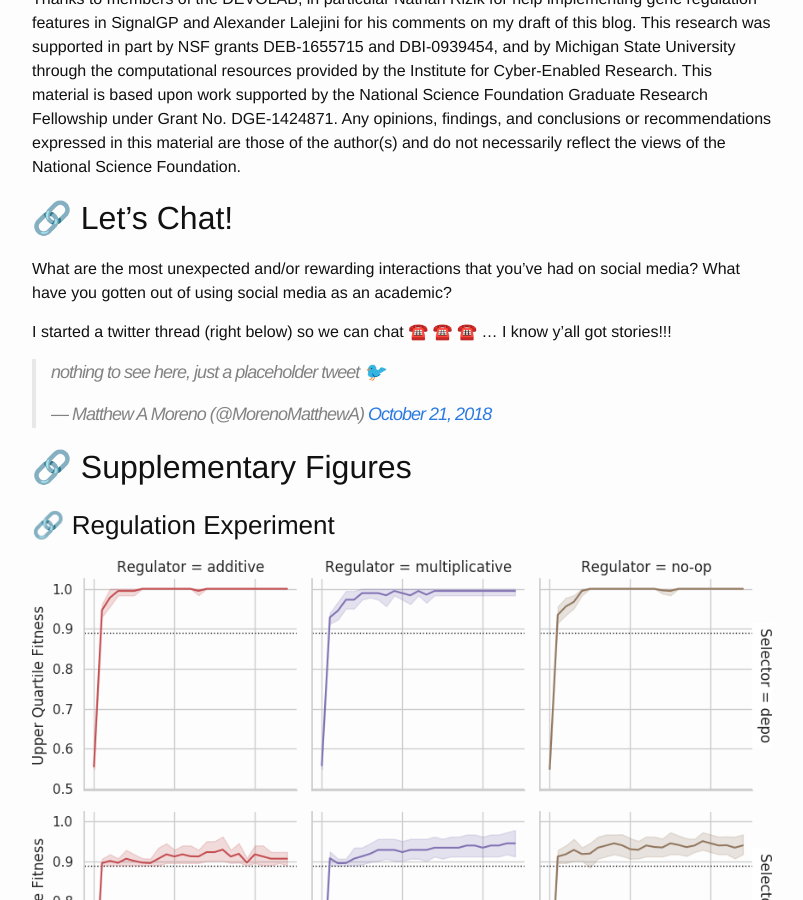
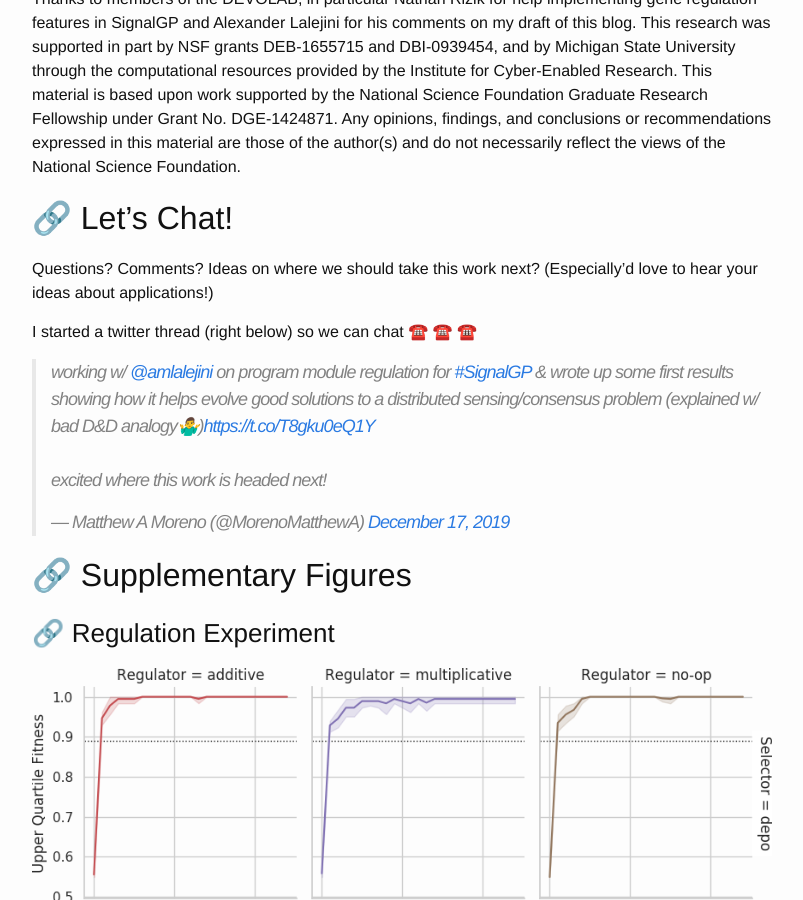
Before and after one commit to mmore500/mmore500.github.io, a Jekyll site: the page built from blog_professional/_posts/2019-12-16-depo-consensus.md, in a window 1280 px wide and 900 px high, scrolled down 19744 px. Shown: the whole window, without its empty margins (238-1041 px from the left). Built offline with Jekyll 4.4.1, drawn with Linux system fonts in a browser that asks for light colours; emoji names are drawn with the system emoji font; comment, search, counter and statistics services are not loaded.

Commit message:
Update social section of blog post

```diff
--- a/blog_professional/_posts/2019-12-16-depo-consensus.md
+++ b/blog_professional/_posts/2019-12-16-depo-consensus.md
@@ -494,14 +494,14 @@ Any opinions, findings, and conclusions or recommendations expressed in this mat
 
 ## Let's Chat!
 
-What are the most unexpected and/or rewarding interactions that you've had on social media?
-What have you gotten out of using social media as an academic?
+Questions?
+Comments?
+Ideas on where we should take this work next?
+(Especially'd love to hear your ideas about applications!)
 
 I started a twitter thread (right below) so we can chat :phone: :phone: :phone:
-... I know y'all got stories!!!
 
-<blockquote class="twitter-tweet" data-lang="en"><p lang="en" dir="ltr">nothing to see here, just a placeholder tweet 🐦</p>&mdash; Matthew A Moreno (@MorenoMatthewA) <a href="https://twitter.com/MorenoMatthewA/status/1054071480512843776?ref_src=twsrc%5Etfw">October 21, 2018</a></blockquote>
-<script async src="https://platform.twitter.com/widgets.js" charset="utf-8"></script>
+<blockquote class="twitter-tweet"><p lang="en" dir="ltr">working w/ <a href="https://twitter.com/amlalejini?ref_src=twsrc%5Etfw">@amlalejini</a> on program module regulation for <a href="https://twitter.com/hashtag/SignalGP?src=hash&amp;ref_src=twsrc%5Etfw">#SignalGP</a> &amp; wrote up some first results showing how it helps evolve good solutions to a distributed sensing/consensus problem (explained w/ bad D&amp;D analogy🤷‍♂️)<a href="https://t.co/T8gku0eQ1Y">https://t.co/T8gku0eQ1Y</a><br><br>excited where this work is headed next!</p>&mdash; Matthew A Moreno (@MorenoMatthewA) <a href="https://twitter.com/MorenoMatthewA/status/1207047614299959296?ref_src=twsrc%5Etfw">December 17, 2019</a></blockquote> <script async src="https://platform.twitter.com/widgets.js" charset="utf-8"></script>
 
 ## Supplementary Figures
 
```
